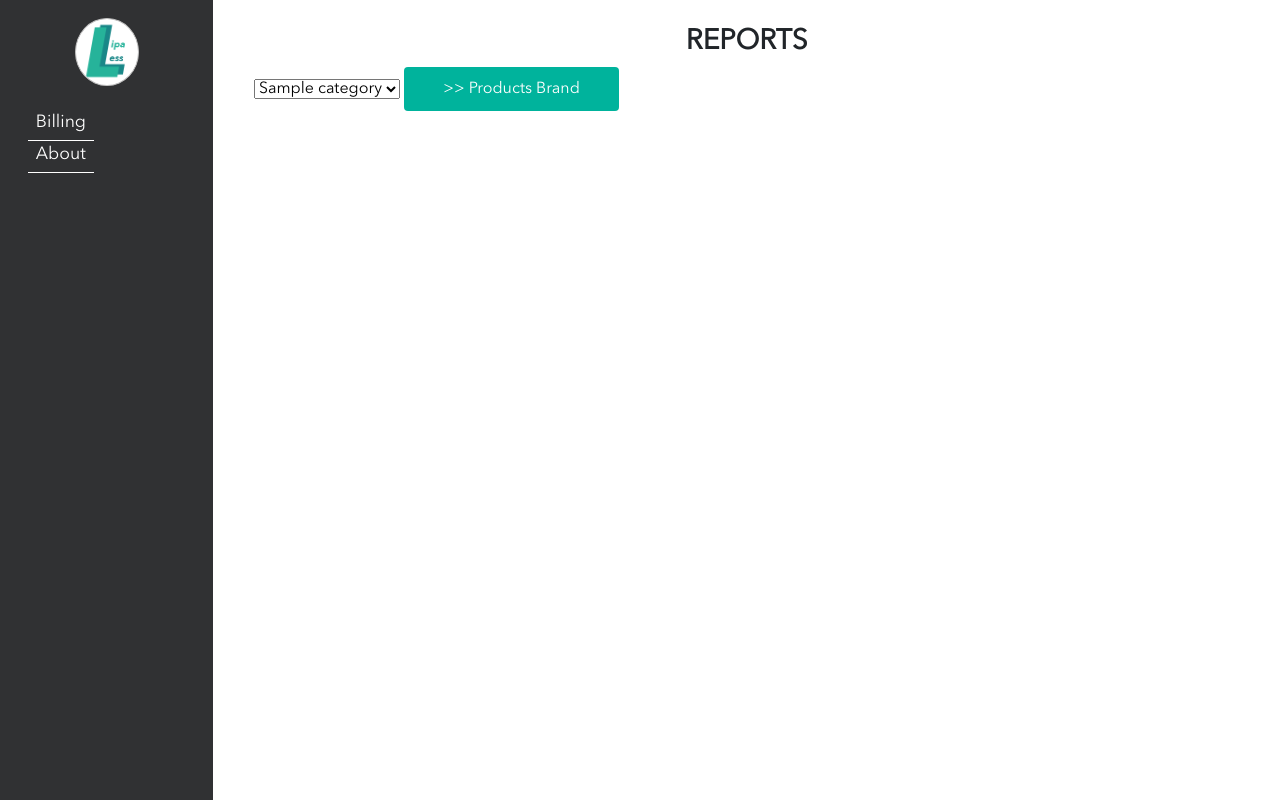
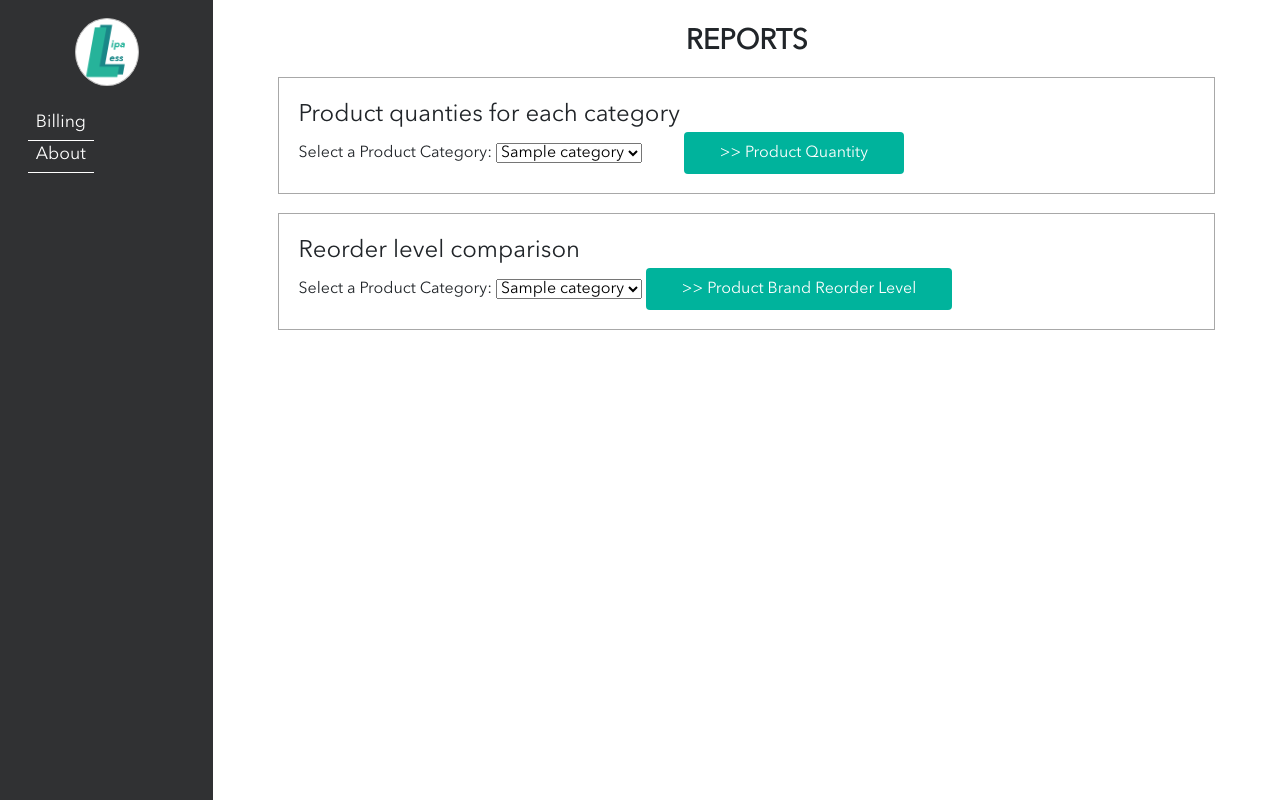
Before and after one commit to EddyMM/lipa-less, a Python web app: template POS/blueprints/reports/templates/reports.html in a window 1280 px wide. Run offline with Jinja, Linux system fonts and the light colour scheme; the template is opened without the code that fills it: most values are stand-ins (such as "Sample title", 1, 10 or a date in 2020).

Commit message:
Reorder level reports

```diff
--- a/POS/blueprints/reports/templates/reports.html
+++ b/POS/blueprints/reports/templates/reports.html
@@ -9,14 +9,43 @@
         <!-- List of possible reports-->
         <div class="col-12" style="text-align: left">
             {% if categories %}
-                <form action="{{ url_for('manage_reports_bp.product_brand_report') }}" method="POST">
+                <div class="row">
+                    <div class="col-12">
+                        <form action="{{ url_for('manage_reports_bp.product_brand_report') }}"
+                              class="report-type" method="POST">
+                            <fieldset style="display: inline-block">
+                                <legend>Product quanties for each category</legend>
+                                <label>Select a Product Category: </label>
                                 <select title="category" name="category" required>
                                     {% for category in categories %}
                                         <option value="{{ category.id }}">{{ category.name }}</option>
                                     {% endfor %}
                                 </select>
-                    <input class="lipa-less-btn" type="submit" value=">> Products Brand">
+                            </fieldset>
+
+                            <input class="lipa-less-btn" type="submit" value=">> Product Quantity">
                         </form>
+                    </div>
+                </div>
+
+                <div class="row">
+                    <div class="col-12">
+                        <form action="{{ url_for('manage_reports_bp.reorder_level_report_view') }}"
+                              class="report-type" method="POST">
+                            <fieldset style="display: inline-block">
+                                <legend>Reorder level comparison</legend>
+                                <label>Select a Product Category: </label>
+                                <select title="category" name="category" required>
+                                    {% for category in categories %}
+                                        <option value="{{ category.id }}">{{ category.name }}</option>
+                                    {% endfor %}
+                                </select>
+                            </fieldset>
+
+                            <input class="lipa-less-btn" type="submit" value=">> Product Brand Reorder Level">
+                        </form>
+                    </div>
+                </div>
             {% endif %}
         </div>
     </div>
--- a/POS/static/css/style.css
+++ b/POS/static/css/style.css
@@ -312,6 +312,12 @@ p {
     text-align: left;
 }
 
+.report-type {
+	border: 1px solid var(--lipaless-grey);
+	padding: 2%;
+	margin: 1%;
+}
+
 .select-business-box {
 	margin-top: 2%;
 	margin-bottom: 2%;
```
Also changed, not shown: POS/blueprints/reports/controllers.py (+61 -0 lines). Lines whose indentation alone changed are shown as unchanged.
